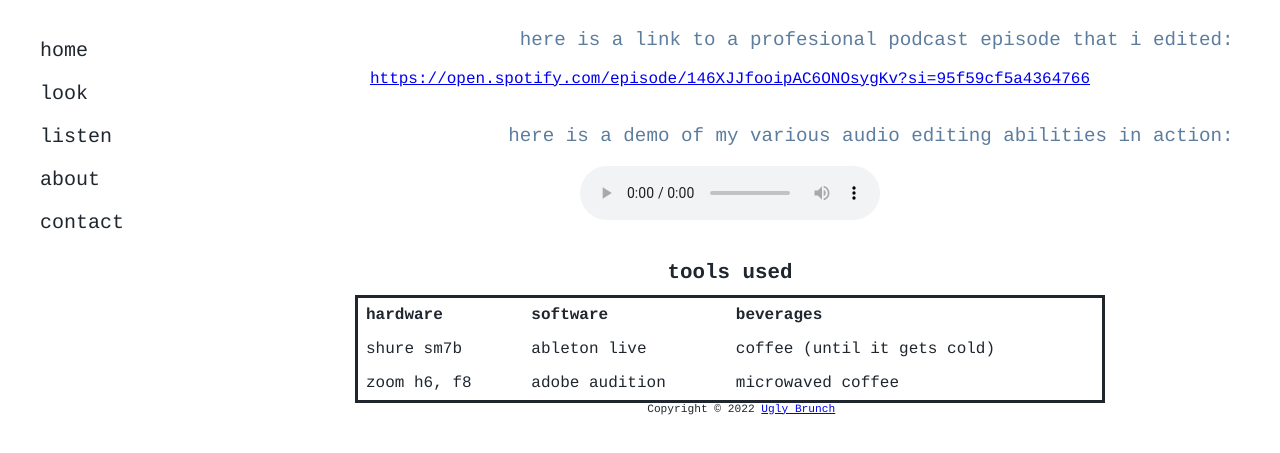
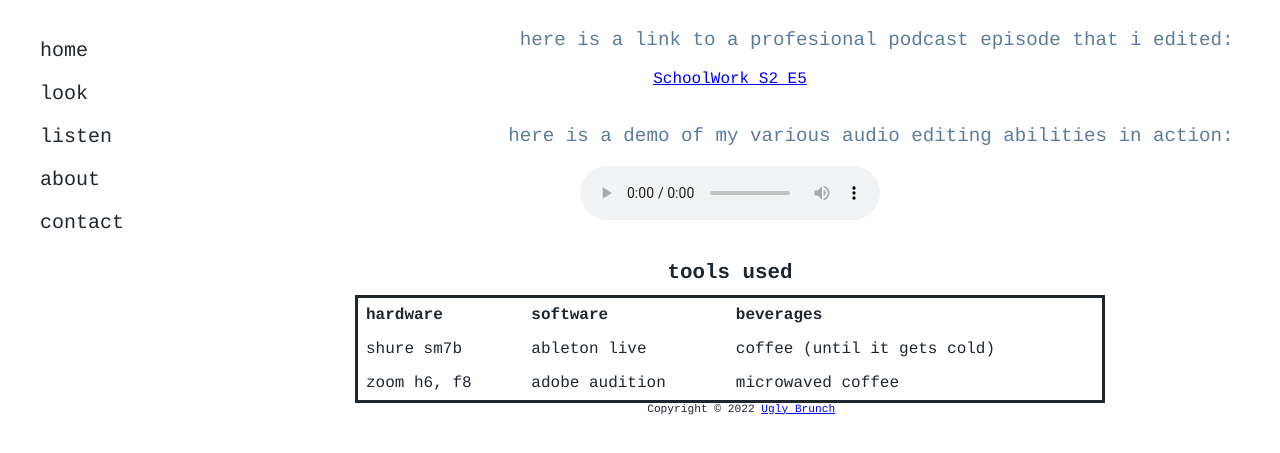
Before and after one commit to michaelgowdy/uglybrunch, a plain HTML site: page listen.html in a window 1280 px wide. Shown: the part 215-668 px from the top of the page. Drawn offline with Linux system fonts and the light colour scheme.

Commit message:
Update listen.html

```diff
--- a/listen.html
+++ b/listen.html
@@ -25,7 +25,7 @@
   <main>
     <div align="center">
       <p>here is a link to a profesional podcast episode that i edited:</p>
-      <a href="SchoolWork S2 E5">https://open.spotify.com/episode/146XJJfooipAC6ONOsygKv?si=95f59cf5a4364766</a><br><br>
+      <a href="https://www.amaisd.org/515473_3">SchoolWork S2 E5</a><br><br>
       <p>here is a demo of my various audio editing abilities in action:</p>
       <audio controls>
         <source src="" type="audio/ogg">
```
